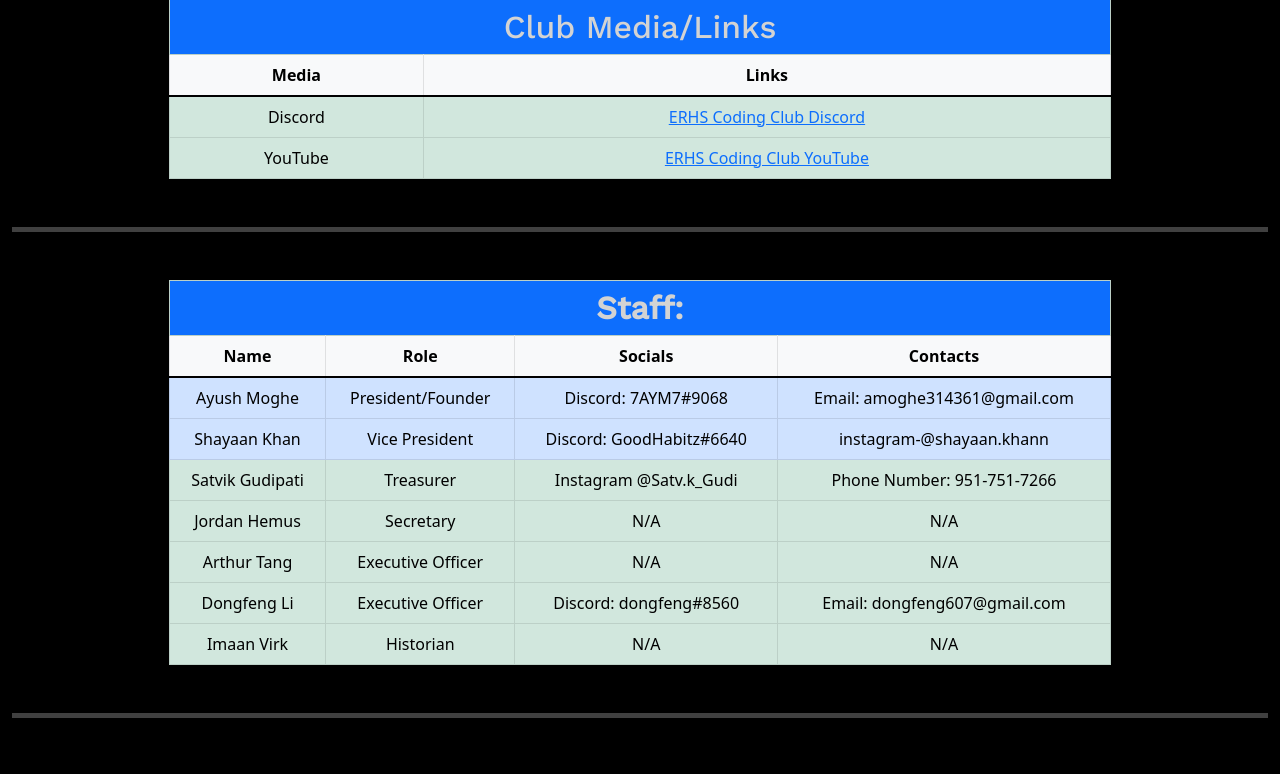
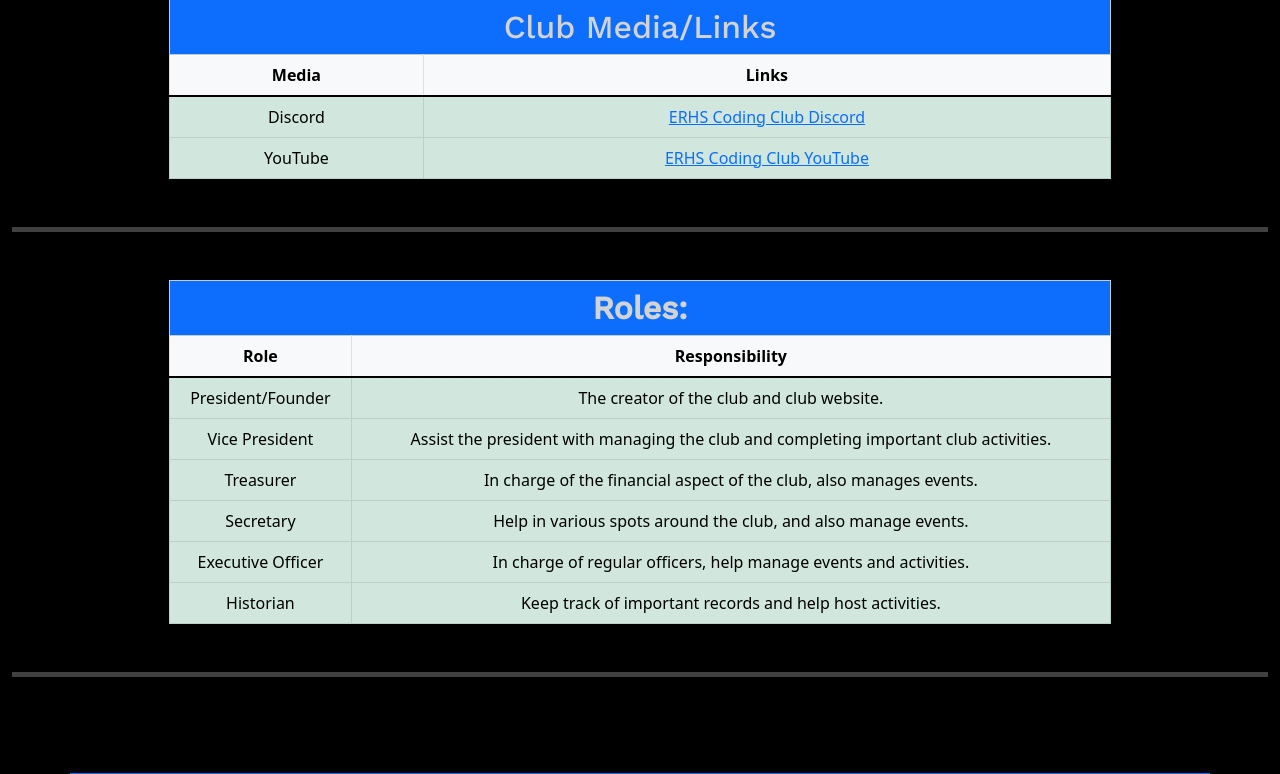
Before and after one commit to ayush-moghe/ERHS-Coding-Club-Website, a PHP site: page /about.php in a window 1280 px wide. Shown: the part 926-1700 px from the top of the page. Run offline with PHP 8.4, Linux system fonts and the light colour scheme.

Commit message:
Remove PII from about page

```diff
--- a/about.php
+++ b/about.php
@@ -41,57 +41,37 @@ $page_name = "About";
             <table class="table table-hover table-success table-bordered w-75 text-center" style="margin: auto;">
                 <thead>
                 <tr>
-                    <th colspan="4" class="h2 mt-5 align-self-center fs-2 pt-2 pb-2 bg-primary mb-0" style="margin: auto; font-family: 'Work Sans', sans-serif; color: lightgrey;"><b>Staff:</b></th>
+                    <th colspan="2" class="h2 mt-5 align-self-center fs-2 pt-2 pb-2 bg-primary mb-0" style="margin: auto; font-family: 'Work Sans', sans-serif; color: lightgrey;"><b>Roles:</b></th>
                 </tr>
                 <tr class="table-light">
-                    <th scope="col">Name</th>
                     <th scope="col">Role</th>
-                    <th scope="col">Socials</th>
-                    <th scope="col">Contacts</th>
+                    <th scope="col">Responsibility</th>
                 </tr>
                 </thead>
                 <tbody>
-                    <tr scope="row" class="table-primary">
-                        <td>Ayush Moghe</td>
+                    <tr scope="row">
                         <td>President/Founder</td>
-                        <td>Discord: 7AYM7#9068</td>
-                        <td>Email: amoghe314361@gmail.com</td>
-                    </tr>
-                    <tr scope="row" class="table-primary">
-                        <td>Shayaan Khan</td>
-                        <td>Vice President</td>
-                        <td>Discord: GoodHabitz#6640</td>
-                        <td>instagram-@shayaan.khann</td>
+                        <td>The creator of the club and club website.</td>
                     </tr>
                     <tr scope="row">
-                        <td>Satvik Gudipati</td>
-                        <td>Treasurer</td>
-                        <td>Instagram @Satv.k_Gudi</td>
-                        <td>Phone Number: 951-751-7266</td>
+                        <td>Vice President</td>
+                        <td>Assist the president with managing the club and completing important club activities.</td>
                     </tr>
                     <tr scope="row">
-                        <td>Jordan Hemus</td>
-                        <td>Secretary</td>
-                        <td>N/A</td>
-                        <td>N/A</td>
+                        <td>Treasurer</td>
+                        <td>In charge of the financial aspect of the club, also manages events.</td>
                     </tr>
                     <tr scope="row">
-                        <td>Arthur Tang</td>
-                        <td>Executive Officer</td>
-                        <td>N/A</td>
-                        <td>N/A</td>
+                        <td>Secretary</td>
+                        <td>Help in various spots around the club, and also manage events.</td>
                     </tr>
                     <tr scope="row">
-                        <td>Dongfeng Li</td>
                         <td>Executive Officer</td>
-                        <td>Discord: dongfeng#8560</td>
-                        <td>Email: dongfeng607@gmail.com</td>
+                        <td>In charge of regular officers, help manage events and activities.</td>
                     </tr>
                     <tr scope="row">
-                        <td>Imaan Virk</td>
                         <td>Historian</td>
-                        <td>N/A</td>
-                        <td>N/A</td>
+                        <td>Keep track of important records and help host activities.</td>
                     </tr>
                 </tbody>
             </table>
```
